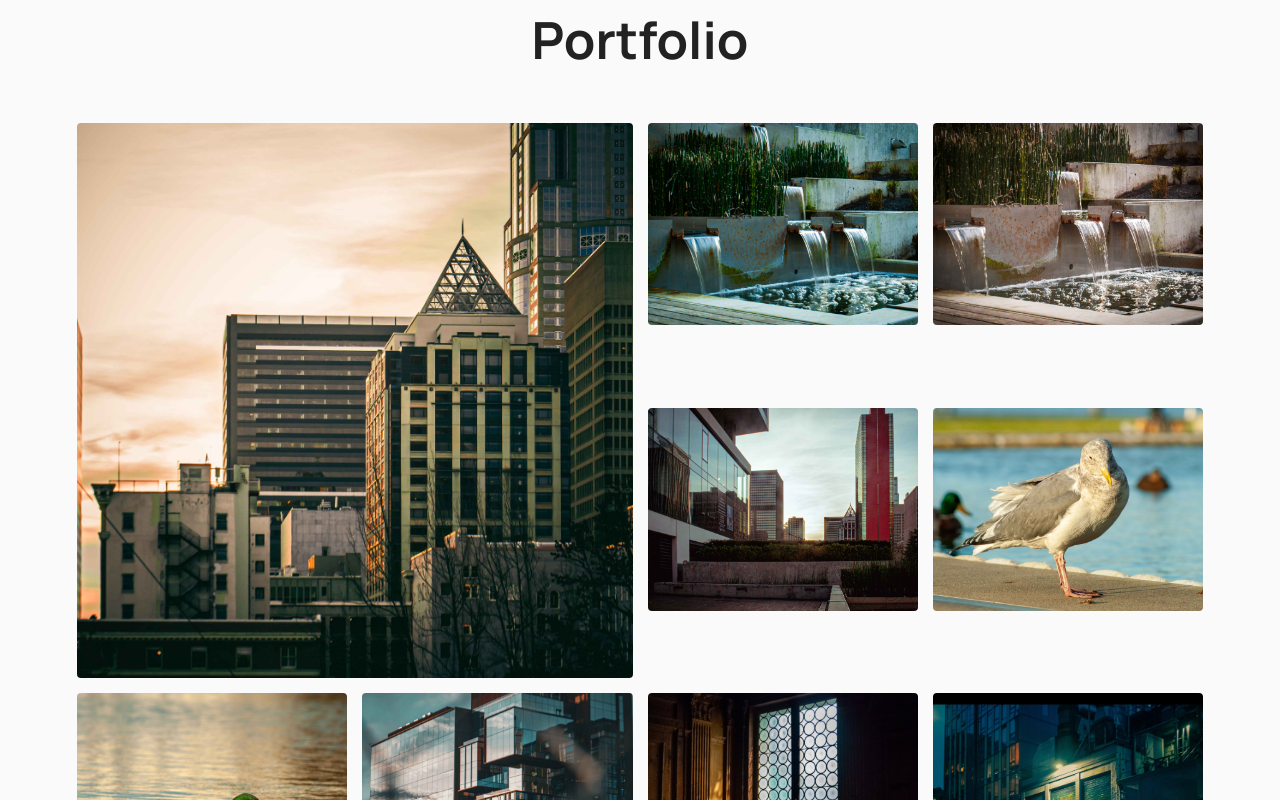
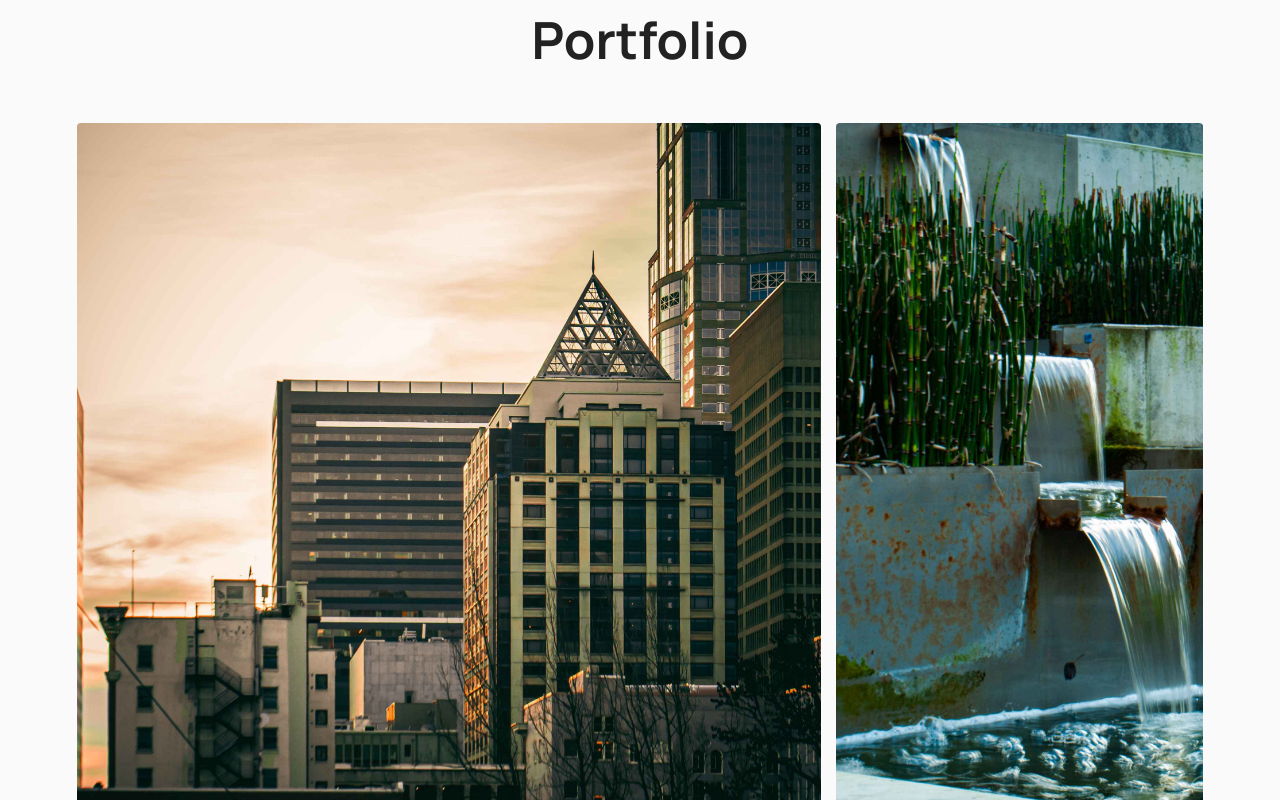
Before and after one commit to nazimzee8/Photography_Website, a React (Create React App) app in the folder my-website/: page / in a window 1280 px wide. Shown: the part 1800-2600 px from the top of the page. Built offline with nearby package versions, Linux system fonts and the light colour scheme.

Commit message:
Removed grid formatting for images.

```diff
--- a/my-website/src/App.css
+++ b/my-website/src/App.css
@@ -103,19 +103,19 @@ body { font-family: var(--font-sans); color: #222; line-height: 1.7; }
 }
 
 .hero-gallery {
-    display: grid;
-    grid-template-columns: repeat(auto-fit, minmax(220px, 1fr));
+    display: flex;
+    flex-wrap: wrap;
     gap: 15px;
     margin: 60px auto 0;
-    max-width: min(1200px, 100%);
+    max-width: 1200px;
     width: 100%;
 }
 
 .hero-img {
-    width: 100%;
-    height: auto; /* Let aspect-ratio control height */
-    aspect-ratio: 4 / 3; /* Maintain 4:3 proportion */
-    object-fit: cover; /* Crop to fill if needed */
+    flex: 1 1 calc(25% - 12px); /* 4 columns, accounting for gap */
+    min-width: 220px;
+    aspect-ratio: 4 / 3;
+    object-fit: cover;
     border-radius: 4px;
 }
 
@@ -235,25 +235,24 @@ body { font-family: var(--font-sans); color: #222; line-height: 1.7; }
 .portfolio-section { padding: 100px 6vw; background: #fafafa; text-align: center; }
 .portfolio-section h2 { font-size: clamp(2.4rem, 4vw, 3.2rem); }
 .portfolio-grid-7 {
-    display: grid;
-    grid-template-columns: repeat(auto-fit, minmax(220px, 1fr));
+    display: flex;
+    flex-wrap: wrap;
     gap: 15px;
     margin: 40px auto 0;
-    max-width: min(1200px, 100%);
+    max-width: 1200px;
     width: 100%;
 }
 
 .portfolio-grid-7 img {
-    width: 100%;
-    height: auto; /* Let aspect-ratio control height */
-    aspect-ratio: 4 / 3; /* Maintain 4:3 proportion */
-    object-fit: cover; /* Crop to fill if needed */
+    flex: 1 1 calc(33.333% - 10px); /* 3 columns base */
+    min-width: 220px;
+    aspect-ratio: 4 / 3;
+    object-fit: cover;
     border-radius: 4px;
 }
 
 .portfolio-grid-7 img:nth-child(1) {
-    grid-column: span 2;
-    grid-row: span 2;
+    flex: 1 1 calc(66.666% - 7.5px); /* Takes 2 column width */
     aspect-ratio: 1 / 1; /* Square for the hero image */
 }
 
```
